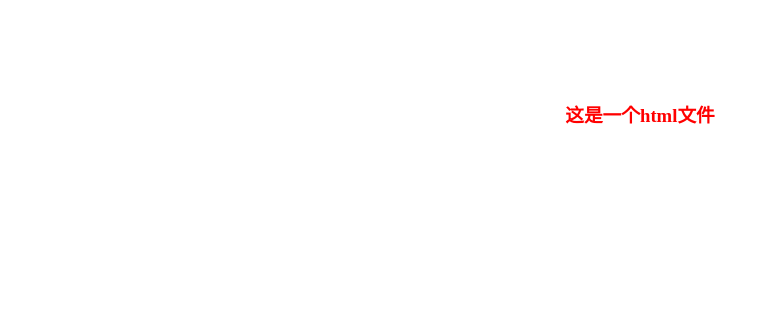
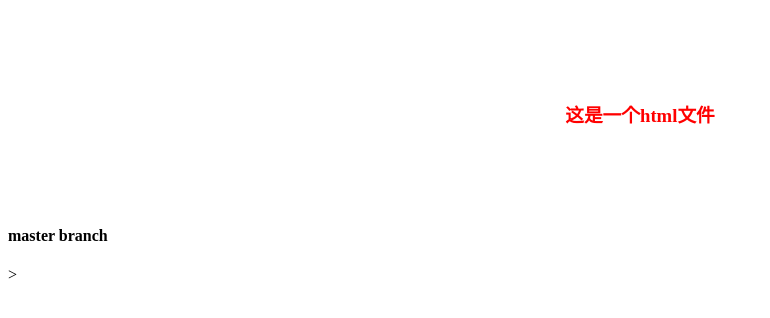
Before and after one commit to cpdppp/my-repository01, a plain HTML site: page index.html in a window 1280 px wide. Shown: the whole page, without its empty margins (0-770 px from the left). Drawn offline with Linux system fonts and the light colour scheme.

Commit message:
master branch

```diff
--- a/index.html
+++ b/index.html
@@ -7,5 +7,6 @@
 </head>
 <body>
 	<h3>这是一个html文件</h3>
+	<h4>master branch</h4>>
 </body>
 </html>
```
